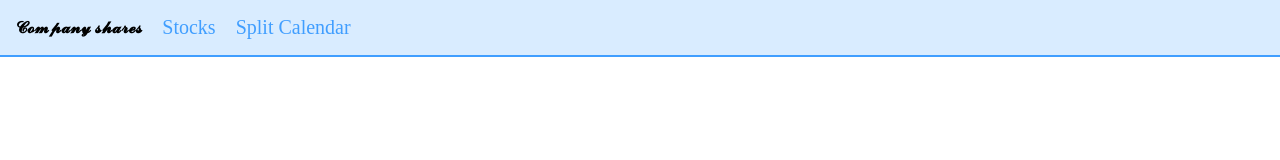
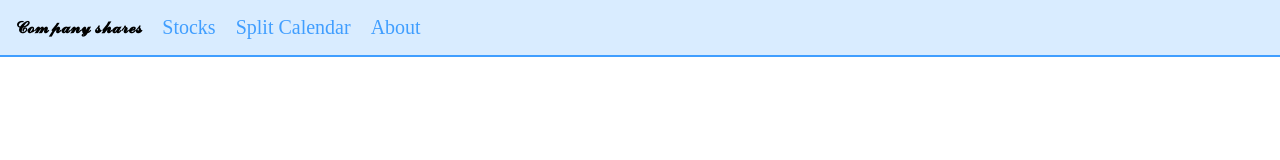
Before and after one commit to ruslankadyrov/it-code-hw6-e-commerce, a Vue app: page /about in a window 1280 px wide. Shown: the top 160 px of the page. Built offline with nearby package versions, Linux system fonts and the light colour scheme.

Commit message:
about routes

```diff
--- a/src/components/header.vue
+++ b/src/components/header.vue
@@ -9,6 +9,9 @@
       >
       <el-link type="primary" @click="$router.push({ name: 'SplitCalendar' })"
         >Split Calendar</el-link
+      >
+      <el-link type="primary" @click="$router.push({ name: 'About' })"
+        >About</el-link
       >
     </div>
   </div>
@@ -29,9 +32,9 @@
     align-items: center;
     gap: 20px;
   }
-}
 
-.el-link {
-  font-size: 20px;
+  .el-link {
+    font-size: 20px;
+  }
 }
 </style>
--- /dev/null
+++ b/src/pages/AboutView.vue
@@ -0,0 +1,5 @@
+<script setup lang="ts"></script>
+
+<template></template>
+
+<style scoped lang="scss"></style>
--- a/src/router/routes.ts
+++ b/src/router/routes.ts
@@ -3,12 +3,14 @@ import type { RouteRecordRaw } from "vue-router";
 import ListView from "@/pages/ListView.vue";
 import ProductView from "@/pages/ProductView.vue";
 import SplitCalendar from "@/pages/SplitCalendar.vue";
+import AboutView from "@/pages/AboutView.vue";
 
 const routes: readonly RouteRecordRaw[] = [
   // component: () => import ("@/pages/ListView.vue")
   { name: "List", path: "/", component: ListView },
   { name: "Product", path: "/product/:id()", component: ProductView },
   { name: "SplitCalendar", path: "/splitcalendar", component: SplitCalendar },
+  { name: "About", path: "/about", component: AboutView },
 ];
 
 export default routes;
```
